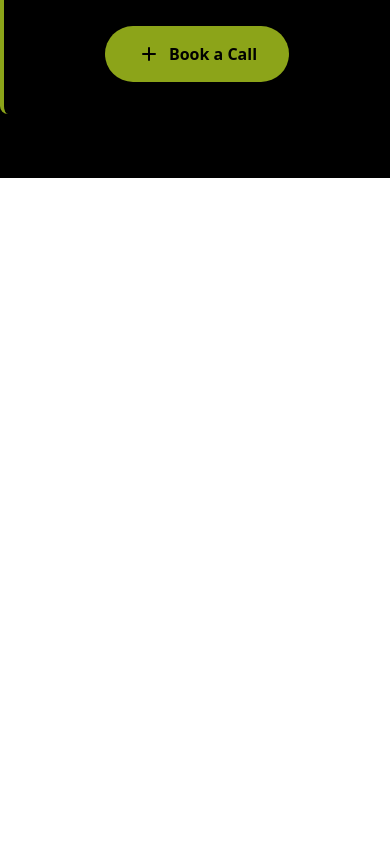
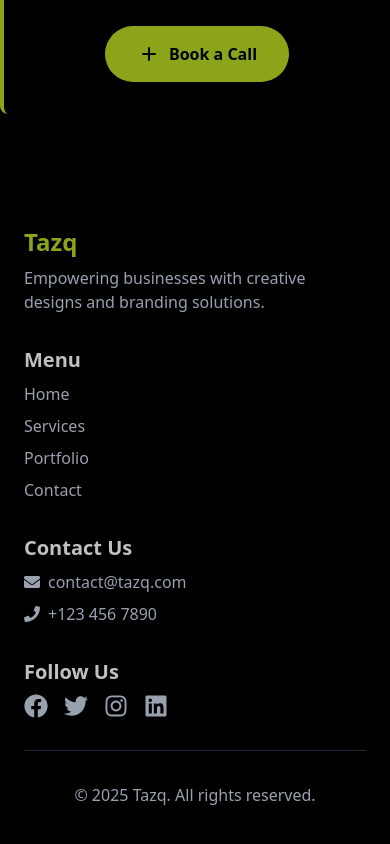
Before and after one commit to HafizMudassirHusain/TazqFrontend, a React (Vite) app: page / in a window 390 px wide. Shown: the part 10358-11202 px from the top of the page. Before the commit the page ends 10536 px from the top, so only its background shows below. Built offline with nearby package versions, Linux system fonts and the light colour scheme.

Commit message:
update landing page

```diff
--- /dev/null
+++ b/src/components/Footer.jsx
@@ -0,0 +1,101 @@
+import React from "react";
+import { Link } from "react-router-dom";
+import { FaFacebook, FaTwitter, FaInstagram, FaLinkedin, FaEnvelope, FaPhone } from "react-icons/fa"; // Importing React Icons
+
+export default function Footer() {
+  return (
+    <>
+      <footer className="bg-black text-white py-12 px-6">
+        <div className="max-w-6xl mx-auto grid sm:grid-cols-2 md:grid-cols-4 gap-8">
+          {/* Logo and Motive */}
+          <div>
+            <h2 className="text-2xl font-bold text-[#8CA419]">Tazq</h2>
+            <p className="text-gray-400 mt-2">
+              Empowering businesses with creative designs and branding solutions.
+            </p>
+          </div>
+
+          {/* Menu Links */}
+          <div>
+            <h3 className="text-xl font-semibold text-[#C0C0C0] mb-2">Menu</h3>
+            <ul className="space-y-2">
+              <li>
+                <Link to="#" className="text-gray-400 hover:text-[#8CA419] transition duration-300">
+                  Home
+                </Link>
+              </li>
+              <li>
+                <Link to="#" className="text-gray-400 hover:text-[#8CA419] transition duration-300">
+                  Services
+                </Link>
+              </li>
+              <li>
+                <Link to="#" className="text-gray-400 hover:text-[#8CA419] transition duration-300">
+                  Portfolio
+                </Link>
+              </li>
+              <li>
+                <Link to="#" className="text-gray-400 hover:text-[#8CA419] transition duration-300">
+                  Contact
+                </Link>
+              </li>
+            </ul>
+          </div>
+
+          {/* Contact Info */}
+          <div>
+            <h3 className="text-xl font-semibold text-[#C0C0C0] mb-2">Contact Us</h3>
+            <div className="space-y-2">
+              <div className="flex items-center space-x-2">
+                <FaEnvelope className="text-gray-400" />
+                <p className="text-gray-400">contact@tazq.com</p>
+              </div>
+              <div className="flex items-center space-x-2">
+                <FaPhone className="text-gray-400" />
+                <p className="text-gray-400">+123 456 7890</p>
+              </div>
+            </div>
+          </div>
+
+          {/* Social Links */}
+          <div>
+            <h3 className="text-xl font-semibold text-[#C0C0C0] mb-2">Follow Us</h3>
+            <div className="flex space-x-4">
+              <Link
+                to="#"
+                className="text-gray-400 hover:text-[#8CA419] transition duration-300"
+              >
+                <FaFacebook size={24} />
+              </Link>
+              <Link
+                to="#"
+                className="text-gray-400 hover:text-[#8CA419] transition duration-300"
+              >
+                <FaTwitter size={24} />
+              </Link>
+              <Link
+                to="#"
+                className="text-gray-400 hover:text-[#8CA419] transition duration-300"
+              >
+                <FaInstagram size={24} />
+              </Link>
+              <Link
+                to="#"
+                className="text-gray-400 hover:text-[#8CA419] transition duration-300"
+              >
+                <FaLinkedin size={24} />
+              </Link>
+            </div>
+          </div>
+        </div>
+
+        {/* Footer Bottom */}
+        <div className="border-t border-gray-800 mt-8 pt-8 text-center">
+          <p className="text-gray-400">
+            &copy; {new Date().getFullYear()} Tazq. All rights reserved.
+          </p>
+        </div>
+      </footer>
+    </>
+  );
+}
--- a/src/pages/Home.jsx
+++ b/src/pages/Home.jsx
@@ -7,6 +7,7 @@ import Testimonials from "../components/Testimonials";
 import Portfolio from "../components/Portfolio";
 import CreativeDesigns from "../components/CreativeDesigns";
 import Contact from "../components/Contact";
+import Footer from "../components/Footer";
 
 const Homepage = () => {
   return (
@@ -33,6 +34,9 @@ const Homepage = () => {
         {/* Contact Section */}
         <Contact />
 
+         {/* Contact Section */}
+         <Footer />
+
     </div>
   );
 };
```
Also changed, not shown: info.txt.
